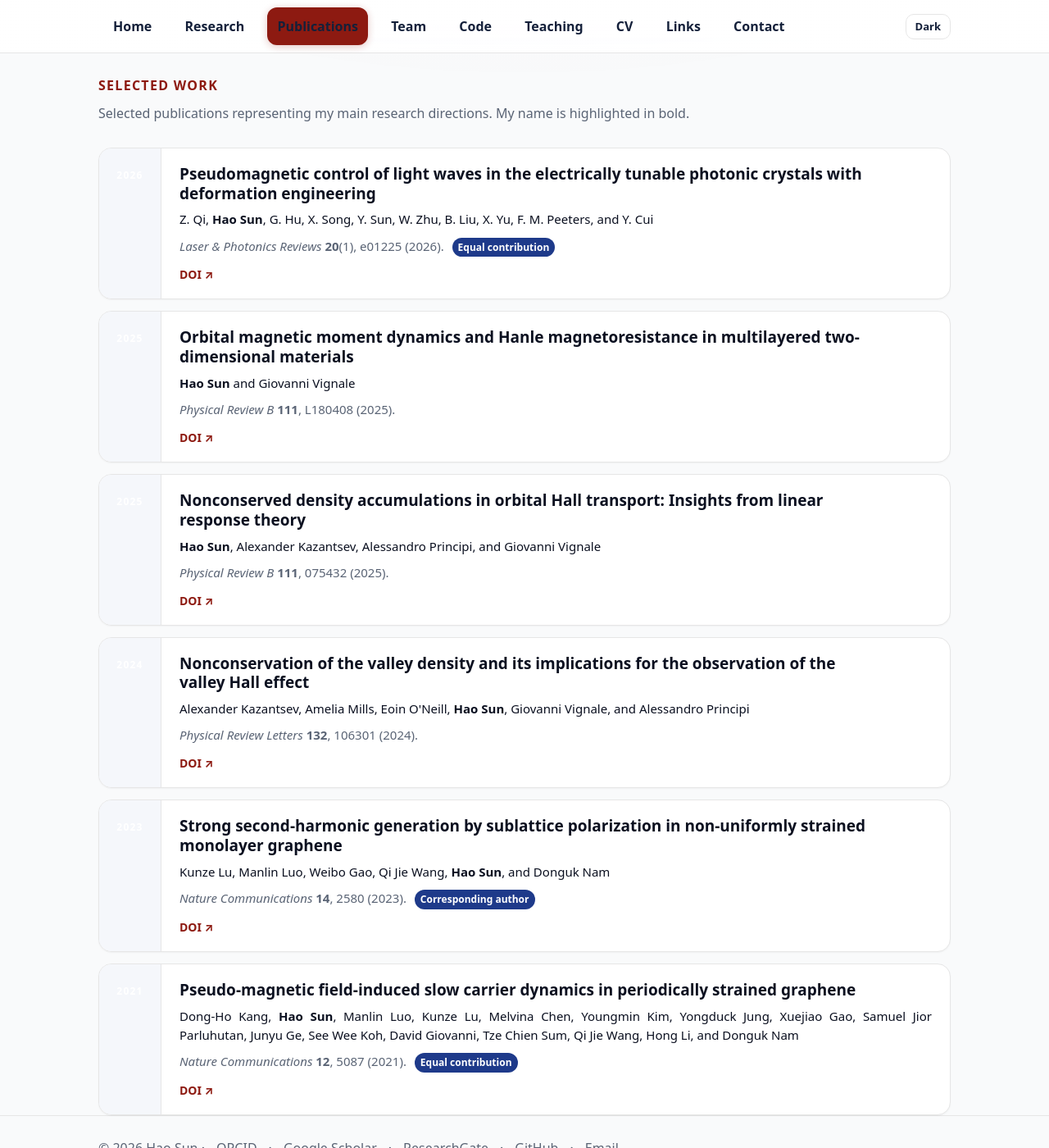
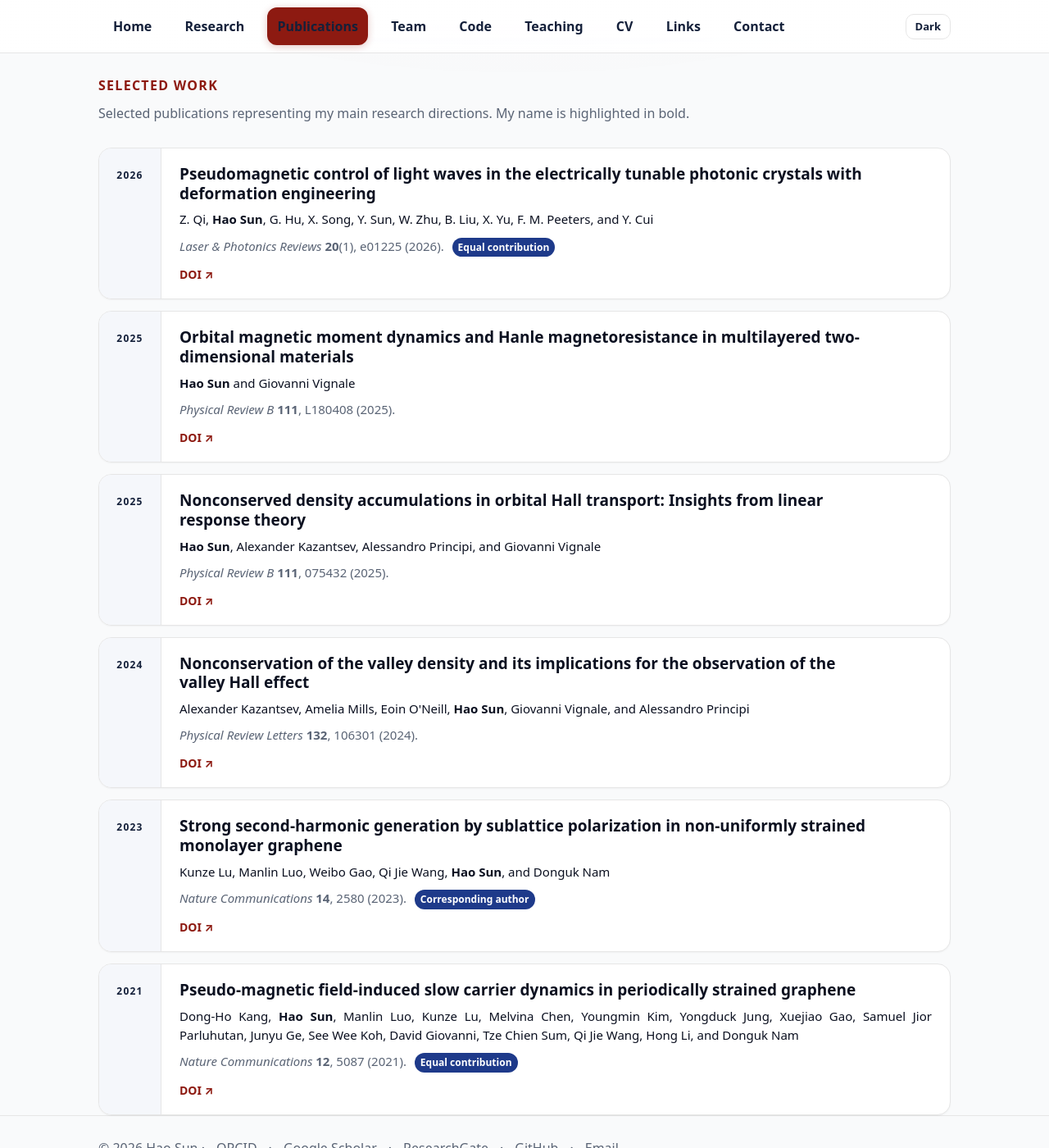
Before and after one commit to sunohao/sunohao.github.io, a Jekyll site: the page built from publications/index.md, in a window 1280 px wide and 1400 px high. Shown: the whole window at 82% size. Built offline with Jekyll 4.4.1, drawn with Linux system fonts in a browser that asks for light colours.

Commit message:
Improve publication year contrast in light mode

```diff
--- a/_layouts/default.html
+++ b/_layouts/default.html
@@ -149,7 +149,7 @@ time{color:#6b7280;white-space:nowrap}
 .pub-list{display:grid;gap:14px;margin-top:8px}
 .pub-item{display:grid;grid-template-columns:76px 1fr;overflow:hidden}
 .pub-side{display:flex;align-items:flex-start;justify-content:center;padding:23px 12px;background:#f5f7fb;border-right:1px solid var(--b)}
-.pub-side span{font-size:12px;font-weight:900;letter-spacing:.1em;color:#fff}
+.pub-side span{font-size:12px;font-weight:900;letter-spacing:.1em;color:#14203a}
 .pub-main{padding:20px 22px 18px}
 .pub-main h3{font-size:19px;max-width:860px}
 .pub-authors{font-size:15px;line-height:1.55}
```
